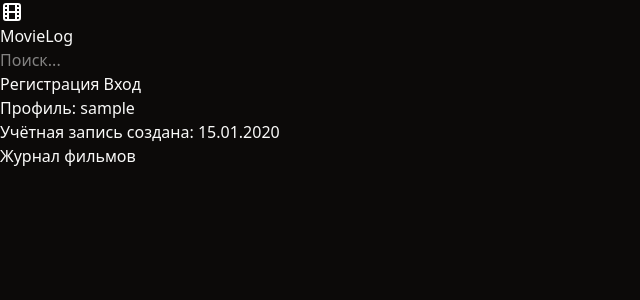
After one commit to teatov/web-project-2025, a Flask app: page /profile/1 in a window 1280 px wide. The commit adds this page. Shown: the top 300 px of the page, without its empty margins (0-640 px from the left). Run offline with Flask 3, Linux system fonts and the light colour scheme; tables that the repository leaves empty hold one stand-in row (values such as "Sample post"); style sheets or scripts are compiled from the project's sources.

Commit message:
добавлена страница профиля

```diff
--- a/routes/main.py
+++ b/routes/main.py
@@ -52,6 +52,17 @@ def movie(slug: str):
     return render_template("main/movie.jinja", movie=movie)
 
 
+@blueprint.route("/profile/<int:id>")
+def profile(id: int):
+    db = database.create_session()
+    user = db.query(models.User).filter(models.User.id == id).first()
+
+    if not user:
+        abort(404)
+
+    return render_template("main/profile.jinja", user=user)
+
+
 @blueprint.route("/uploads/<name>")
 def download_file(name):
     return send_from_directory(upload.UPLOAD_FOLDER, name)
--- a/templates/_layout.jinja
+++ b/templates/_layout.jinja
@@ -31,6 +31,7 @@
       {% if current_user.is_admin %}
       <a href="/admin" class="hover:text-slate-500">Админ-панель</a>
       {% endif %}
+      <a href="/profile/{{ current_user.id }}" class="hover:text-slate-500">Профиль</a>
       <form method="post" action="/logout">
         <button type="submit" class="hover:text-red-500">Выход</button>
       </form>
--- /dev/null
+++ b/templates/main/profile.jinja
@@ -0,0 +1,6 @@
+{% extends "_layout.jinja" %} {% block title %}Профиль: {{ user.username }}{% endblock %}
+{% block content %}
+<h1 class="text-2xl font-bold">Профиль: {{ user.username }}</h1>
+<p class="mb-4">Учётная запись создана: {{ format_date(user.created_at) }}</p>
+<h2 class="text-xl font-bold mb-4">Журнал фильмов</h2>
+{% endblock %}
```
